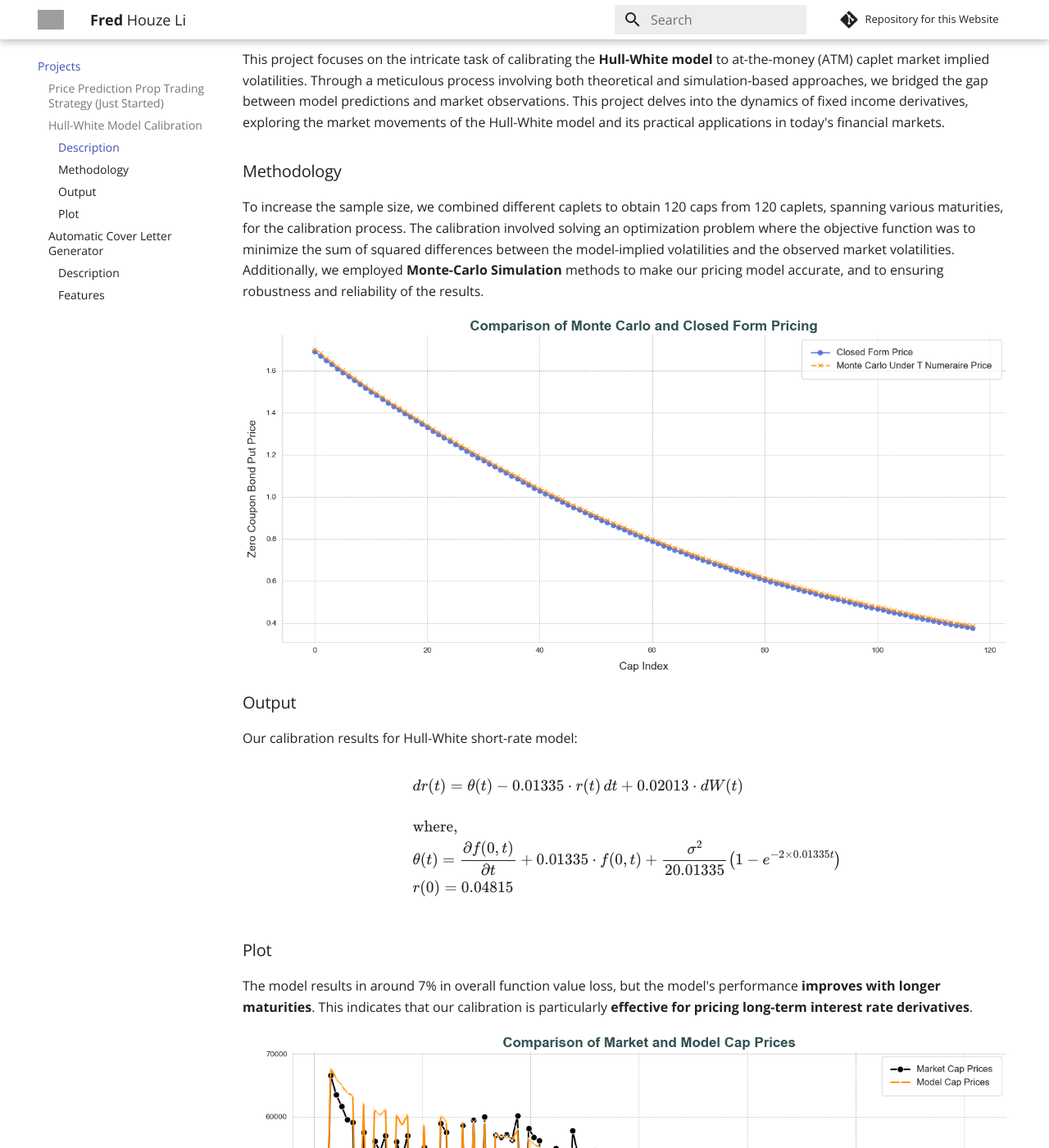
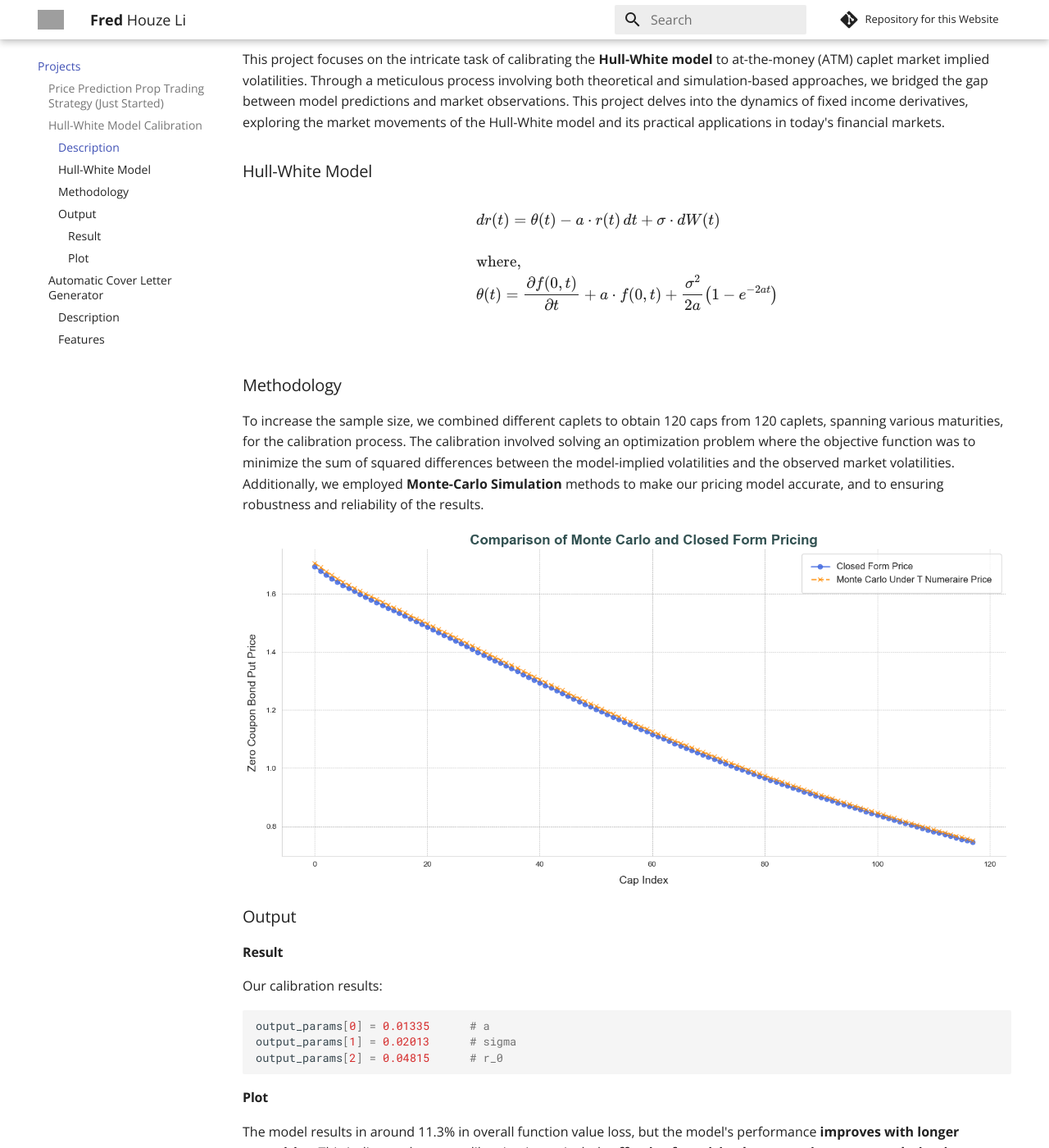
Before and after one commit to fredhli/fredhli.github.io, an MkDocs documentation site: the page built from docs/projects.md, in a window 1280 px wide and 1400 px high, scrolled down 507 px. Shown: the whole window at 82% size. Built offline with MkDocs 1.6.1 and Material for MkDocs 9.7.7, drawn with Linux system fonts in a browser that asks for light colours; comment, search, counter and statistics services are not loaded; grey boxes are pictures that could not be loaded.

Commit message:
Revise Hull-White model documentation

````diff
--- a/docs/projects.md
+++ b/docs/projects.md
@@ -11,26 +11,33 @@ Here are my ongoing and completed projects:
 ### Description
 This project focuses on the intricate task of calibrating the **Hull-White model** to at-the-money (ATM) caplet market implied volatilities. Through a meticulous process involving both theoretical and simulation-based approaches, we bridged the gap between model predictions and market observations. This project delves into the dynamics of fixed income derivatives, exploring the market movements of the Hull-White model and its practical applications in today's financial markets.
 
+### Hull-White Model
+
+$$
+\begin{aligned}
+&dr(t) = \theta(t) - a \cdot r(t) \, dt + \sigma \cdot dW(t) \\ \\
+&\text{where,} \\
+&\theta(t) = \frac{\partial f(0,t)}{\partial t} + a \cdot f(0,t) + \frac{\sigma^2}{2 a} \left(1 - e^{-2  a t}\right) \\ \\
+\end{aligned}
+$$
+
 ### Methodology
 To increase the sample size, we combined different caplets to obtain 120 caps from 120 caplets, spanning various maturities, for the calibration process. The calibration involved solving an optimization problem where the objective function was to minimize the sum of squared differences between the model-implied volatilities and the observed market volatilities. Additionally, we employed **Monte-Carlo Simulation** methods to make our pricing model accurate, and to ensuring robustness and reliability of the results.
 
 ![HW_MC](assets/plots/hw_mc.png){ align=left }
 
 ### Output
-Our calibration results for Hull-White short-rate model:
+#### Result
+Our calibration results:
 
-$$
-\begin{aligned}
-&dr(t) = \theta(t) - 0.01335 \cdot r(t) \, dt + 0.02013 \cdot dW(t) \\ \\
-&\text{where,} \\
-&\theta(t) = \frac{\partial f(0,t)}{\partial t} + 0.01335 \cdot f(0,t) + \frac{\sigma^2}{2 0.01335} \left(1 - e^{-2 \times 0.01335 t}\right) \\
-&r(0) = 0.04815
-\end{aligned}
-$$
+```python
+output_params[0] = 0.01335      # a
+output_params[1] = 0.02013      # sigma
+output_params[2] = 0.04815      # r_0
+```
 
-### Plot
-The model results in around 7% in overall function value loss, but the model's performance **improves with longer maturities**. This indicates that our calibration is particularly **effective for pricing long-term interest rate derivatives**.
-
+#### Plot
+The model results in around 11.3% in overall function value loss, but the model's performance **improves with longer maturities**. This indicates that our calibration is particularly **effective for pricing long-term interest rate derivatives**.
 
 ![Hull-White Plot](assets/plots/hw_plot.png){ align=left }
 
````
Also changed, not shown: docs/assets/plots/hw_mc.png, docs/assets/plots/hw_plot.png.
